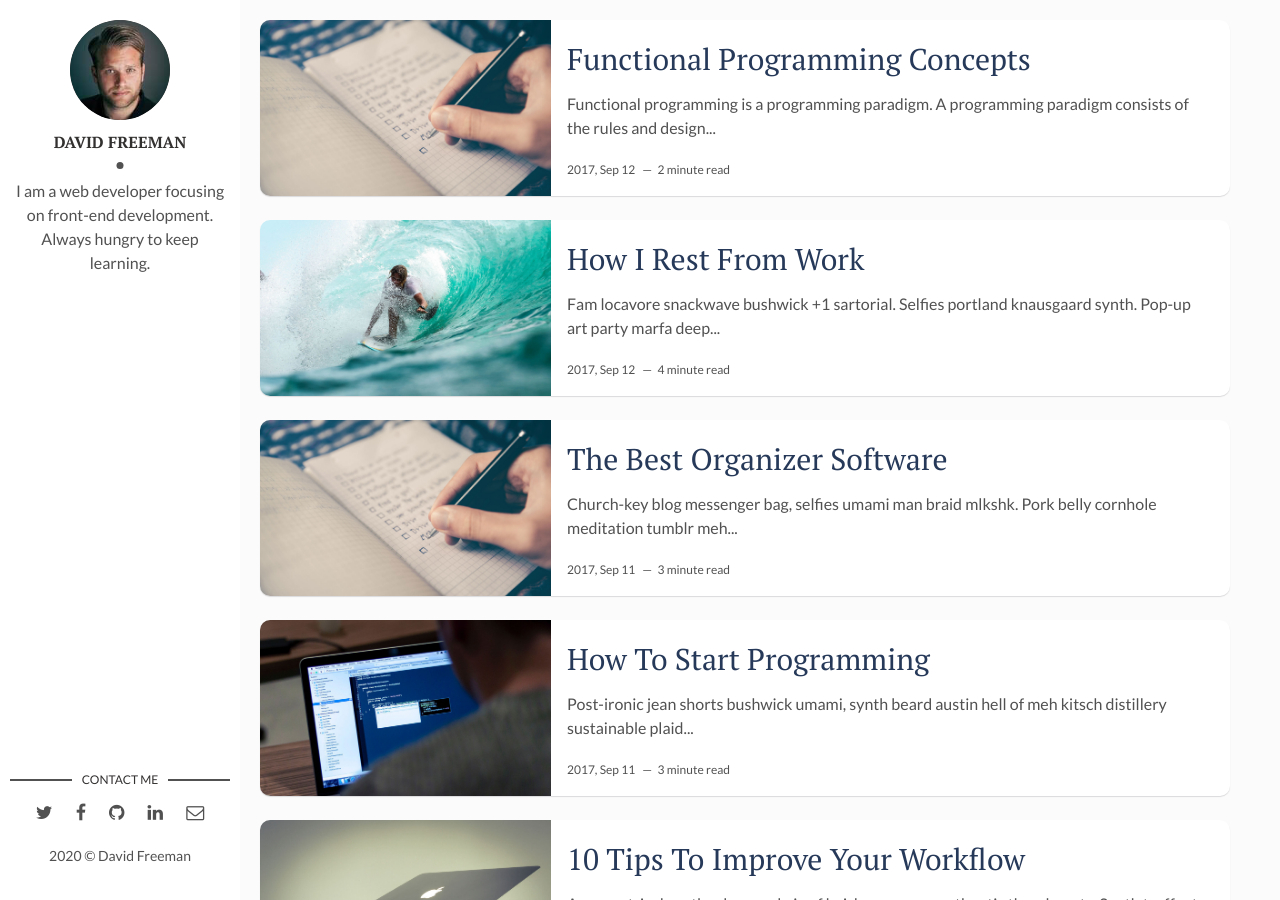
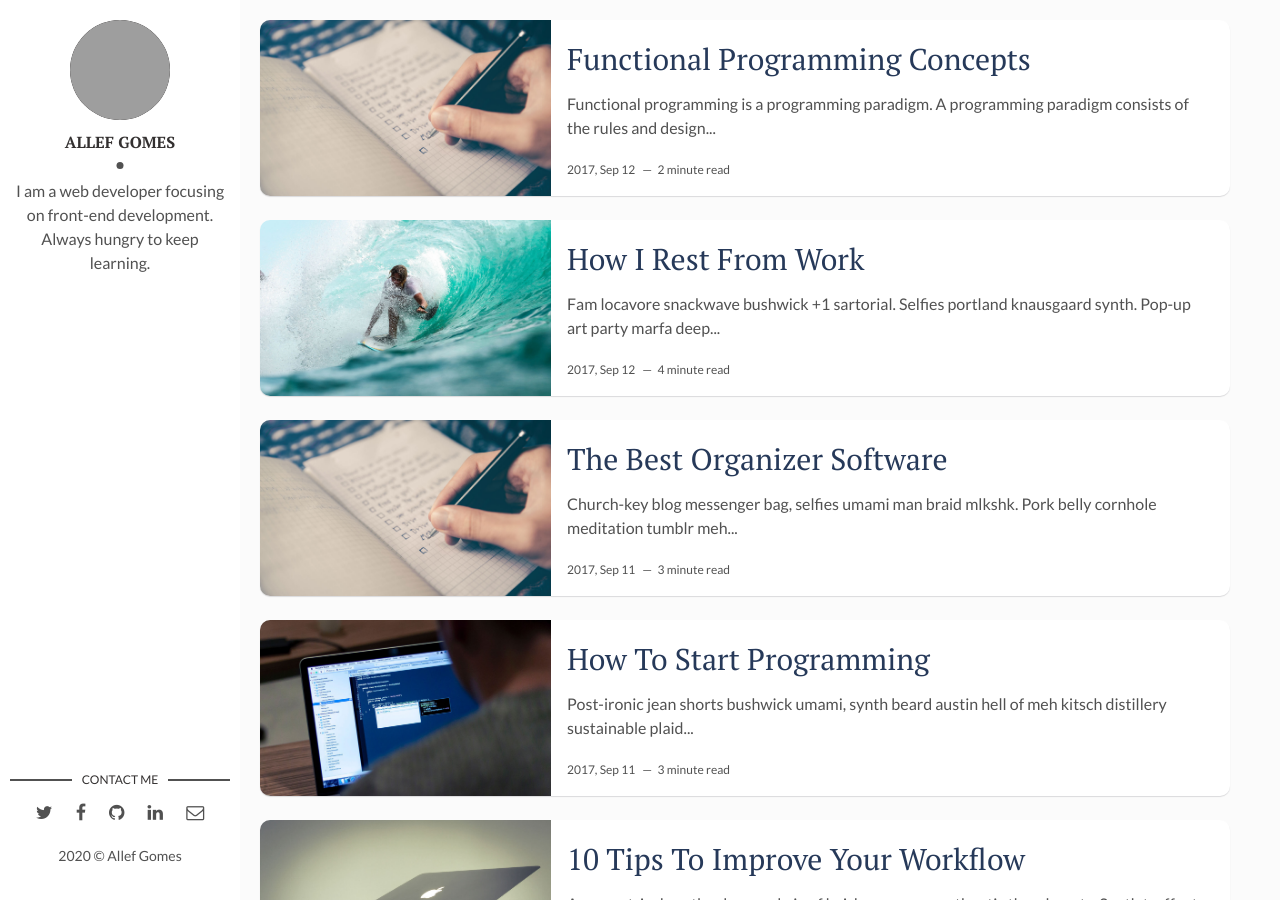
Before and after one commit to allefgomes/til, a Jekyll site: the page built from index.html, in a window 1280 px wide and 900 px high. Built offline with Jekyll 4.4.1, drawn with Linux system fonts in a browser that asks for light colours; the list of posts is cut into pages by our own code; grey boxes are pictures that could not be loaded.

Commit message:
Update _config.yml

```diff
--- a/_config.yml
+++ b/_config.yml
@@ -1,4 +1,4 @@
-title: Hello, world! I'm David Freeman
+title: Hello, world! I'm Allef Gomes
 description: > # this means to ignore newlines until "baseurl:"
   Write an awesome description for your new site here. You can edit this
   line in _config.yml. It will appear in your document head meta (for
@@ -9,12 +9,12 @@ url: "" # the base hostname & protocol for your site, e.g. http://example.com
 site-twitter: #if your site has a twitter account, enter it here
 
 # Author Settings
-author: David Freeman # add your name
-author-img: david-freeman.jpg # add your photo
+author: Allef Gomes # add your name
+author-img: allef-gomes.jpg # add your photo
 about-author: I am a web developer focusing on front-end development. Always hungry to keep learning. # add description
 social-twitter: # add your Twitter handle
 social-facebook: # add your Facebook handle
-social-github: artemsheludko # add your Github handle
+social-github: allefgomes # add your Github handle
 social-linkedin: # add your Linkedin handle
 social-email: # add your Email address
 
```
